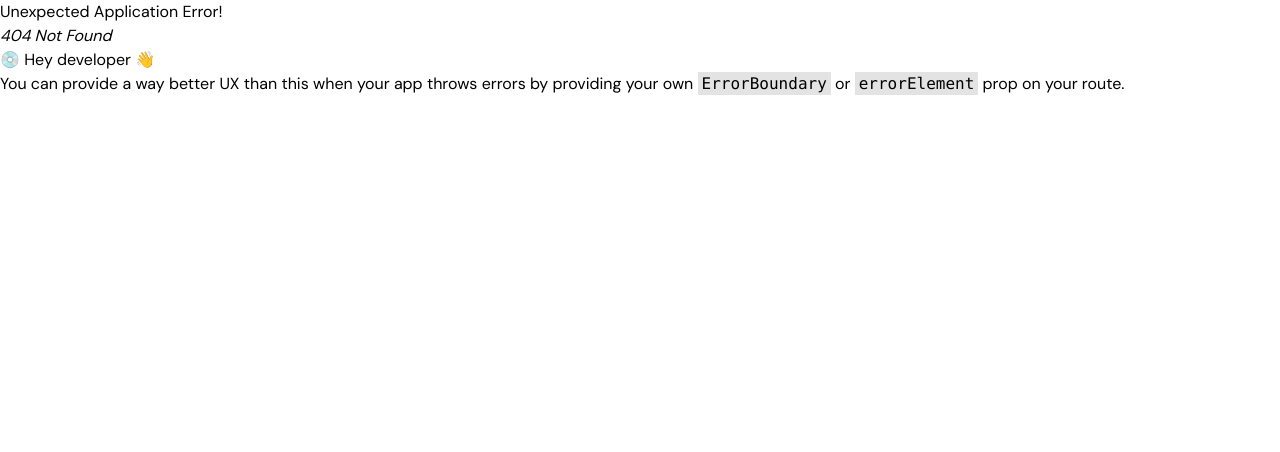
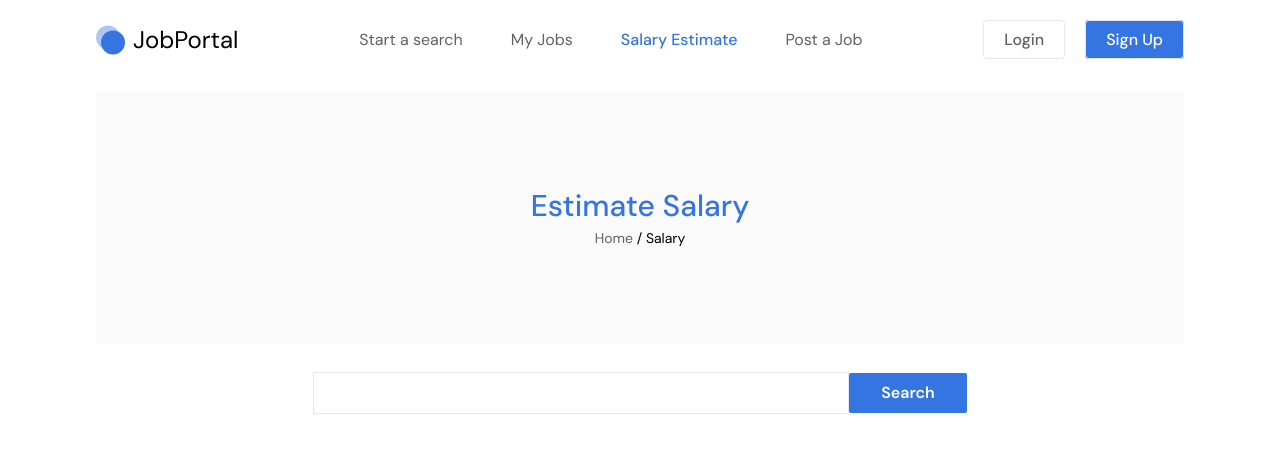
Before and after one commit to blessziamah/JobPortal-MERN, a React (Vite) app in the folder job-portal-client/job-portal/: page /salary in a window 1280 px wide. Before the commit this address had no page. Shown: the top 452 px of the page. Built offline with nearby package versions, Linux system fonts and the light colour scheme.

Commit message:
Salary page creation

```diff
--- /dev/null
+++ b/job-portal-client/job-portal/src/components/PageHeader.jsx
@@ -0,0 +1,15 @@
+import React from 'react';
+
+const PageHeader = ({title, path}) => {
+	return (
+		<div className={"py-24 mt-3 bg-[#FAFAFA] flex items-center justify-center"}>
+			<div>
+				<h1 className={"text-3xl text-blue font-medium mb-1 text-center"}>{title}</h1>
+				<p className={"text-sm text-center"}><a href={"/"}>Home</a> / {path} </p>
+			</div>
+
+		</div>
+	);
+};
+
+export default PageHeader;
--- /dev/null
+++ b/job-portal-client/job-portal/src/pages/SalaryPage.jsx
@@ -0,0 +1,26 @@
+import React, {useState} from 'react';
+import PageHeader from "../components/PageHeader.jsx";
+
+const SalaryPage = () => {
+	const [searchText, setSearchText] = useState("");
+	const [salary, setSalary] = useState([]);
+	const handleSearch = () => {
+		const filter = jobs.filter((job) => job.jobTitle.toLowerCase().indexOf(searchText.toLowerCase()) !== -1)
+	};
+
+	return (
+		<div className={"max-w-screen-2xl container mx-auto xl:px-24 px-4"}>
+			<PageHeader title={"Estimate Salary"} path={"Salary"}/>
+
+			<div className={"mt-5"}>
+				<div className={"search-box p-2 text-center mb-2"}>
+					<input onClick={handleSearch} onChange={(event) => setSearchText(event.target.value)} type={"text"} name={"search"} id={"search"}
+								 className={"py-2 pl-3 border focus:outline-none lg:w-6/12 mb-4 w-full"}/>
+					<button className={"bg-blue text-white font-semibold px-8 py-2 rounded-sm mb-4"}>Search</button>
+				</div>
+			</div>
+		</div>
+	);
+};
+
+export default SalaryPage;
--- a/job-portal-client/job-portal/src/router/Router.jsx
+++ b/job-portal-client/job-portal/src/router/Router.jsx
@@ -3,6 +3,7 @@ import App from "../App.jsx";
 import Home from "../pages/Home.jsx";
 import CreateJob from "../pages/CreateJob.jsx";
 import MyJobs from "../pages/MyJobs.jsx";
+import SalaryPage from "../pages/SalaryPage.jsx";
 
 const router = createBrowserRouter([
 	{
@@ -11,7 +12,8 @@ const router = createBrowserRouter([
 		children: [
 			{path: "/", element: <Home />},
 			{path: "post-job", element: <CreateJob />},
-			{path: "my-job", element: <MyJobs />}
+			{path: "my-job", element: <MyJobs />},
+			{path: "salary", element: <SalaryPage />}
 		]
 	}
 ])
```
